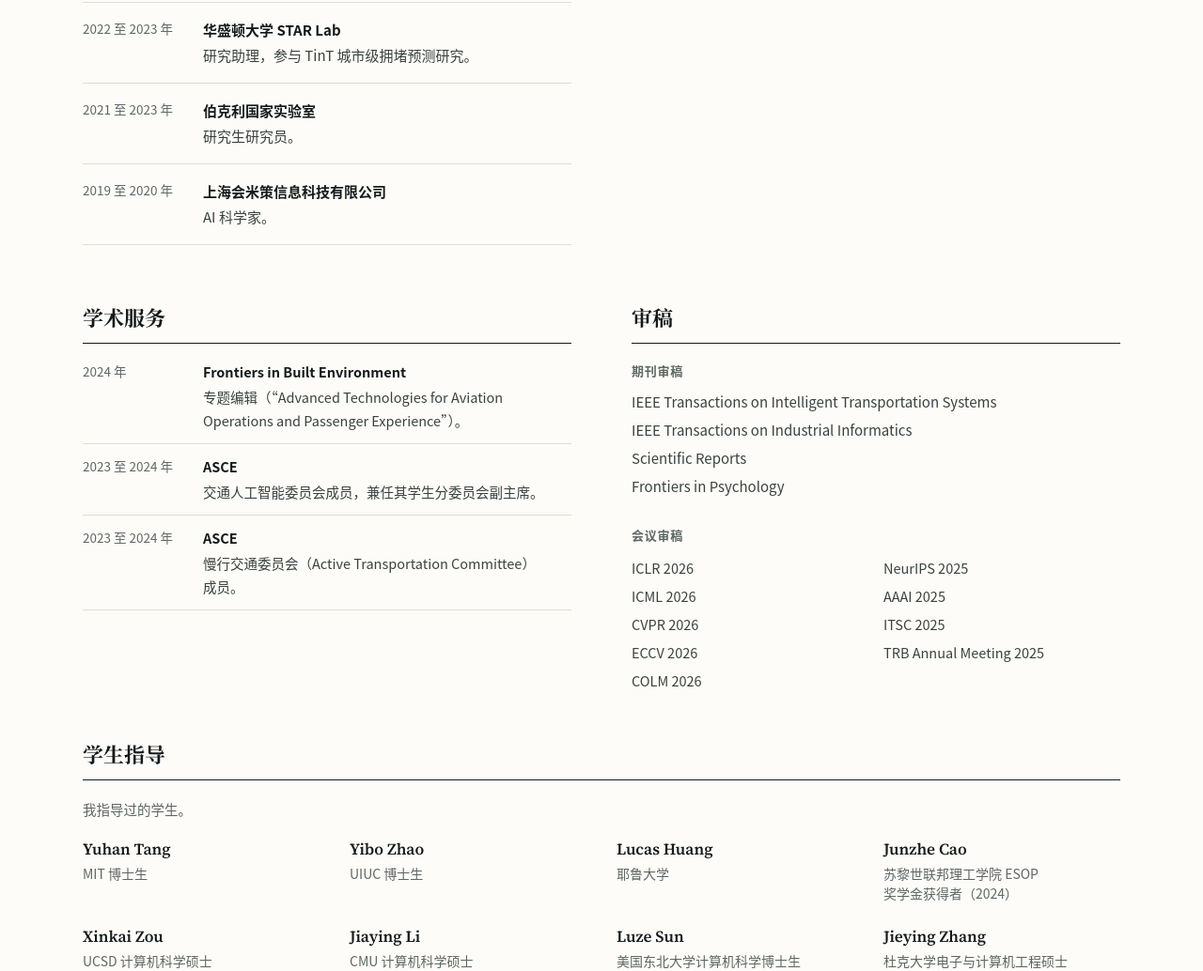
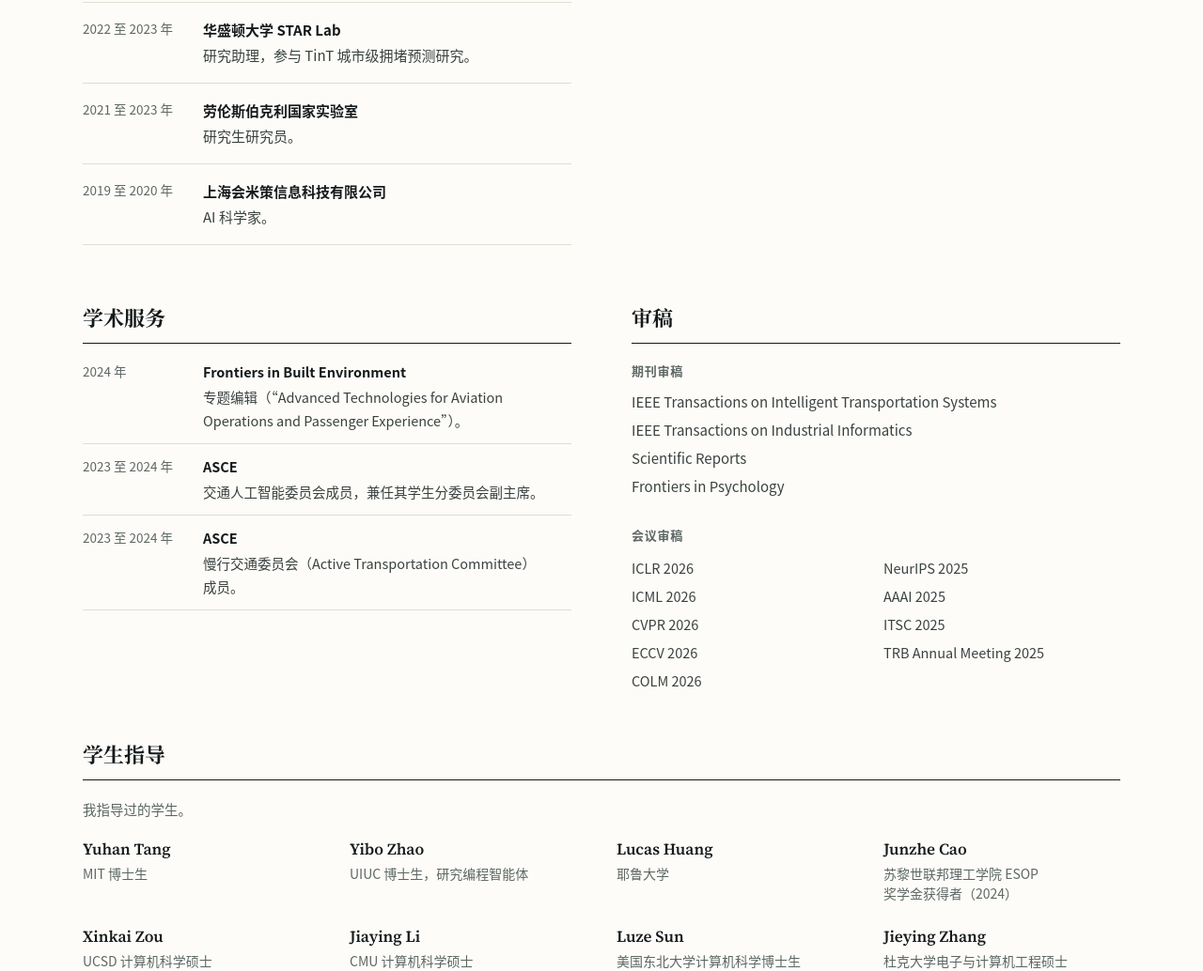
Before and after one commit to Xuan-1998/Xuan-1998.github.io, a Jekyll site: the page built from zh/index.html, in a window 1280 px wide and 1400 px high, scrolled down 10499 px. Shown: the part 153-1187 px from the top of the window at 94% size. Built offline with Jekyll 4.4.1, drawn with Linux system fonts in a browser that asks for light colours.

Commit message:
Use the full Chinese lab name and update Yibo Zhao's bio
I used 劳伦斯伯克利国家实验室 in the Chinese timeline and
experience list. I updated Yibo Zhao's mentee line in both languages
to say he is a UIUC Ph.D. student working on coding agents.

```diff
--- a/_data/i18n.yml
+++ b/_data/i18n.yml
@@ -47,7 +47,7 @@
       role: AI 科学家，2019 至 2020 年
     - org: 加州大学<wbr>伯克利分校
       role: 硕士及博士，2020 至 2024 年
-    - org: 伯克利<wbr>国家实验室
+    - org: 劳伦斯<wbr>伯克利<wbr>国家实验室
       role: 研究生研究员，2021 至 2023 年
     - org: 麻省理工学院
       role: Research Affiliate，2023 年至今
@@ -243,7 +243,7 @@
       org: 华盛顿大学 STAR Lab
       text: 研究助理，参与 TinT 城市级拥堵预测研究。
     - when: 2021 至 2023 年
-      org: 伯克利国家实验室
+      org: 劳伦斯伯克利国家实验室
       text: 研究生研究员。
     - when: 2019 至 2020 年
       org: 上海会米策信息科技有限公司
@@ -267,7 +267,7 @@
       text: 同济大学优秀学生干部。
     mentees:
     - now: MIT 博士生
-    - now: UIUC 博士生
+    - now: UIUC 博士生，研究编程智能体
     - now: 耶鲁大学
     - now: 苏黎世联邦理工学院 ESOP 奖学金获得者（2024）
     - now: UCSD 计算机科学硕士
@@ -642,7 +642,7 @@
       text: Outstanding Student Leader, Tongji University.
     mentees:
     - now: MIT, Ph.D. student
-    - now: UIUC, Ph.D. student
+    - now: UIUC, Ph.D. student working on coding agents
     - now: Yale University
     - now: ETH Zurich, ESOP Scholar 2024
     - now: UCSD, CS master's
--- a/_includes/fonts.html
+++ b/_includes/fonts.html
@@ -1,5 +1,5 @@
 <style>
 @font-face{font-family:"XJ Serif";font-style:normal;font-weight:400 700;font-display:swap;src:url("{{ '/assets/fonts/source-serif-4-latin.woff2' | relative_url }}") format("woff2");unicode-range:U+20-7E,U+A0-FF,U+131,U+152-153,U+2BB-2BC,U+2C6,U+2DA,U+2DC,U+2010-2011,U+2018-201E,U+2022,U+2026,U+2032-2033,U+2039-203A,U+2044,U+20AC,U+2122,U+2190-2193,U+2212}
 @font-face{font-family:"XJ Serif SC";font-style:normal;font-weight:700;font-display:swap;src:url("{{ '/assets/fonts/noto-serif-sc-700-ext.woff2' | relative_url }}") format("woff2");unicode-range:U+3000-303F,U+3400-4DBF,U+4E00-9FFF,U+F900-FAFF,U+FF00-FFEF}
-@font-face{font-family:"XJ Serif SC";font-style:normal;font-weight:700;font-display:swap;src:url("{{ '/assets/fonts/noto-serif-sc-700-core.woff2' | relative_url }}") format("woff2");unicode-range:U+B7,U+2018-2019,U+201C-201D,U+2026,U+3001-3002,U+3008-3011,U+4E07,U+4E0A,U+4E0D-4E0E,U+4E13,U+4E2A,U+4E2D,U+4E5F-4E60,U+4EA4,U+4ECE,U+4EFF,U+4F1A,U+4F2F,U+4F53,U+4F5C,U+4FE1,U+505A,U+5144,U+514B,U+5199,U+5206,U+520A,U+5217,U+5229,U+5230,U+52A0-52A1,U+5316,U+5370,U+5386,U+53CB,U+53D1,U+540C,U+5411,U+5458,U+5468,U+56FD-56FE,U+578B,U+5927,U+5956,U+59D4,U+5B50,U+5B66,U+5B9E,U+5BA1,U+5BA4,U+5BB6,U+5BDF,U+5BFC,U+5DDE,U+5DE5,U+5DF1-5DF2,U+5E2E,U+5E76,U+5F00,U+5FAA,U+5FAE,U+5FC3,U+6027,U+60F3,U+6211,U+6240,U+627E,U+6307,U+63D0,U+6539,U+6548,U+6559,U+6587,U+65B9,U+666E,U+667A,U+670B,U+670D,U+672C,U+672F,U+6765,U+6821,U+6A21,U+6B4C,U+6D4E,U+6D77,U+6E90,U+73AF,U+7406,U+751F,U+7684,U+7701,U+771F,U+7814,U+79D1,U+79FB,U+7A3F,U+7A76,U+7B56,U+7B97,U+7C73,U+7CBE,U+7CFB,U+7ECF,U+7EDF,U+7F16,U+8054,U+80B2,U+80FD,U+81EA,U+81F3,U+8363,U+83B7,U+884C,U+8868,U+89C2,U+89C4,U+8A89,U+8BA1-8BA2,U+8BA9,U+8BBA,U+8C03,U+8C37,U+8C6A,U+8F91,U+8FB9,U+8FD9,U+8FDB,U+9009,U+901A,U+901F,U+9605,U+9662,U+9700,U+9762,U+9875,U+9879,U+9884,U+9996,U+9A8C,U+9AD8,U+9EBB,U+FF01,U+FF08-FF09,U+FF0C-FF0D,U+FF1A-FF1B,U+FF1F}
+@font-face{font-family:"XJ Serif SC";font-style:normal;font-weight:700;font-display:swap;src:url("{{ '/assets/fonts/noto-serif-sc-700-core.woff2' | relative_url }}") format("woff2");unicode-range:U+B7,U+2018-2019,U+201C-201D,U+2026,U+3001-3002,U+3008-3011,U+4E07,U+4E0A,U+4E0D-4E0E,U+4E13,U+4E2A,U+4E2D,U+4E5F-4E60,U+4EA4,U+4ECE,U+4EFF,U+4F1A,U+4F26,U+4F2F,U+4F53,U+4F5C,U+4FE1,U+505A,U+5144,U+514B,U+5199,U+5206,U+520A,U+5217,U+5229,U+5230,U+52A0-52A1,U+52B3,U+5316,U+5370,U+5386,U+53CB,U+53D1,U+540C,U+5411,U+5458,U+5468,U+56FD-56FE,U+578B,U+5927,U+5956,U+59D4,U+5B50,U+5B66,U+5B9E,U+5BA1,U+5BA4,U+5BB6,U+5BDF,U+5BFC,U+5DDE,U+5DE5,U+5DF1-5DF2,U+5E2E,U+5E76,U+5F00,U+5FAA,U+5FAE,U+5FC3,U+6027,U+60F3,U+6211,U+6240,U+627E,U+6307,U+63D0,U+6539,U+6548,U+6559,U+6587,U+65AF,U+65B9,U+666E,U+667A,U+670B,U+670D,U+672C,U+672F,U+6765,U+6821,U+6A21,U+6B4C,U+6D4E,U+6D77,U+6E90,U+73AF,U+7406,U+751F,U+7684,U+7701,U+771F,U+7814,U+79D1,U+79FB,U+7A3F,U+7A76,U+7B56,U+7B97,U+7C73,U+7CBE,U+7CFB,U+7ECF,U+7EDF,U+7F16,U+8054,U+80B2,U+80FD,U+81EA,U+81F3,U+8363,U+83B7,U+884C,U+8868,U+89C2,U+89C4,U+8A89,U+8BA1-8BA2,U+8BA9,U+8BBA,U+8C03,U+8C37,U+8C6A,U+8F91,U+8FB9,U+8FD9,U+8FDB,U+9009,U+901A,U+901F,U+9605,U+9662,U+9700,U+9762,U+9875,U+9879,U+9884,U+9996,U+9A8C,U+9AD8,U+9EBB,U+FF01,U+FF08-FF09,U+FF0C-FF0D,U+FF1A-FF1B,U+FF1F}
 </style>
```
Also changed, not shown: assets/fonts/noto-serif-sc-700-core.woff2, assets/fonts/noto-serif-sc-700-ext.woff2, assets/fonts/source-serif-4-latin.woff2.
